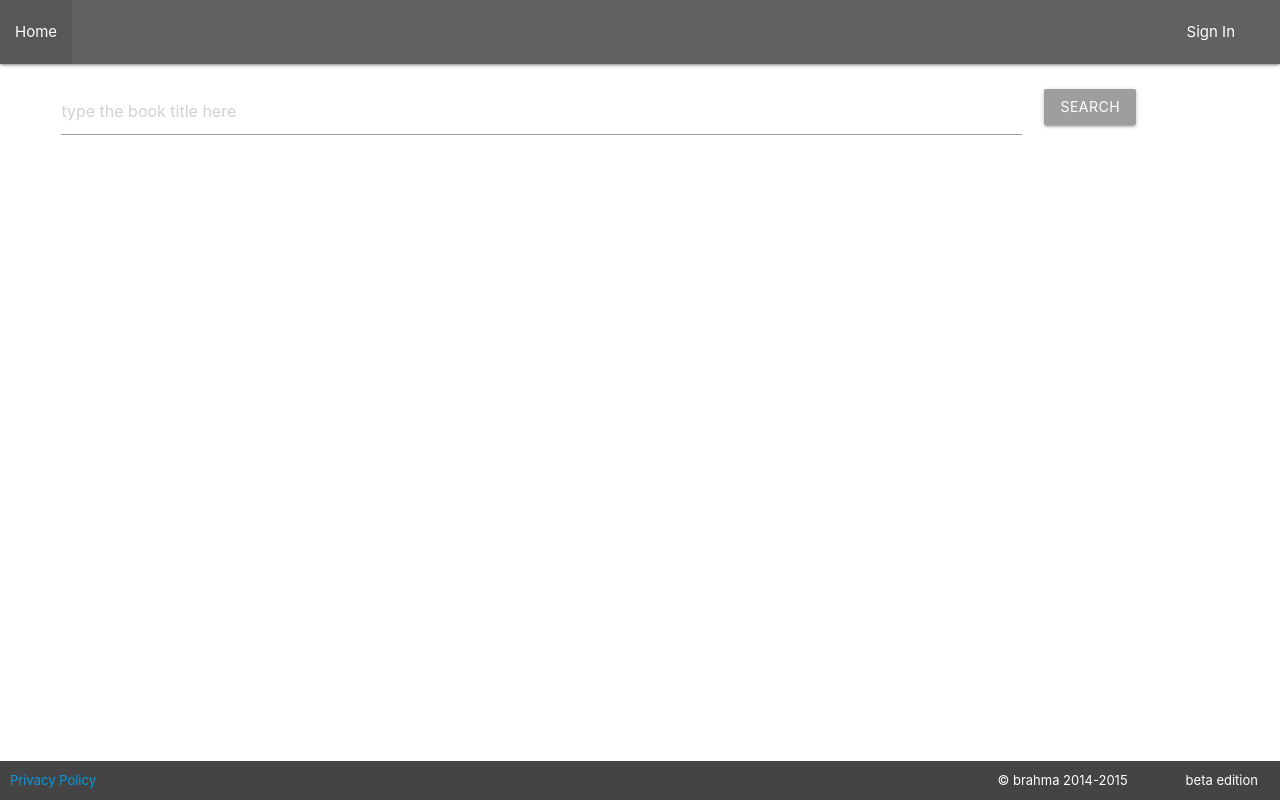
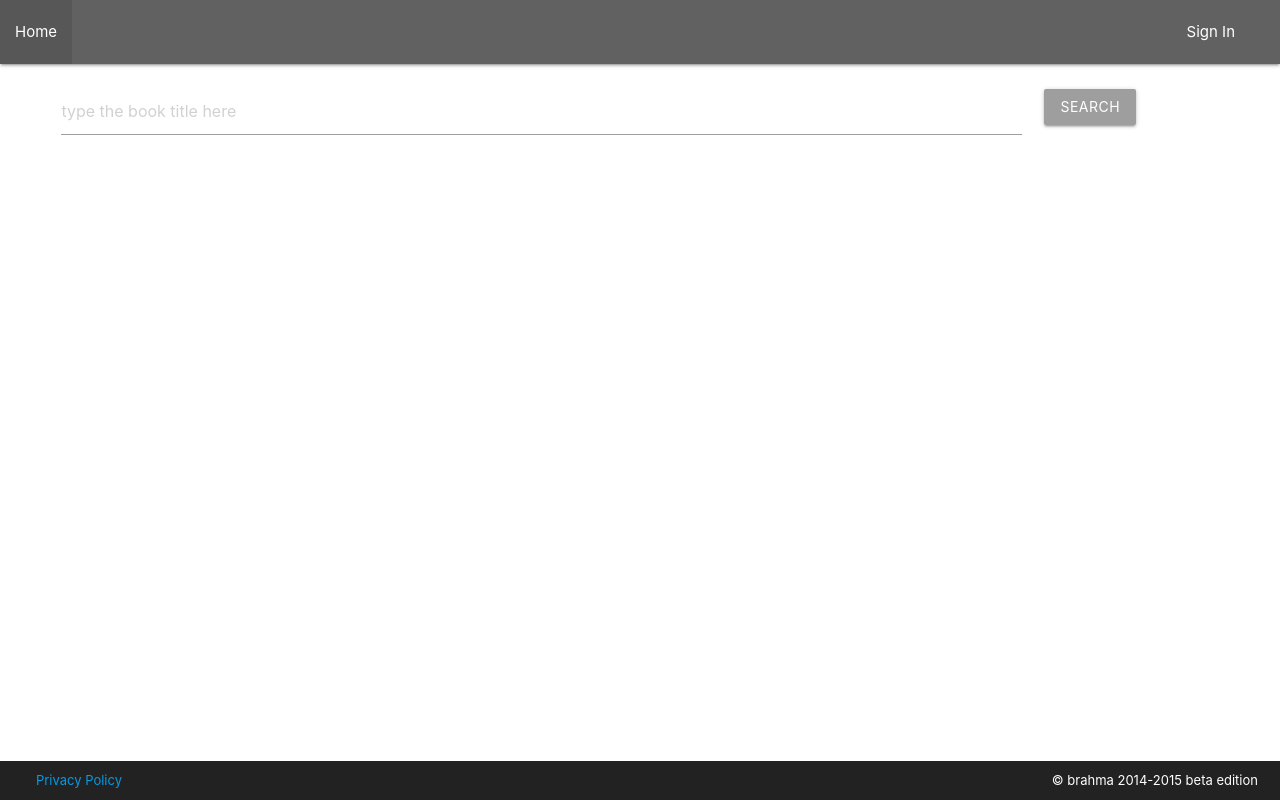
Before and after one commit to tbmc12003/ebooksLibrary, a plain HTML site: page index.html in a window 1280 px wide. Drawn offline with nearby package versions, Linux system fonts and the light colour scheme; some packages are replaced by stand-ins of ours.

Commit message:
copy right text modified

```diff
--- a/core/app.js
+++ b/core/app.js
@@ -2,7 +2,7 @@
 $(document).ready(function(){
     //adds copy right statement
     var copyRightYear =(new Date()).getFullYear();
-    $('.copyRight').html('© brahma 2014-' + copyRightYear);
+    $('.copyRight').html('© brahma 2014-' + copyRightYear + ' beta edition');
 
 });
 
--- a/index.html
+++ b/index.html
@@ -85,8 +85,7 @@
         <div class="foot-bottom">
             <div class="footer-nav">
                 <ul>
-                    <li ><a href="#/Policy" >Privacy Policy</a></li>
-                    <li class="right white-text  pad-right-left">beta edition</li>
+                    <li class="left pad-right-left"><a href="#/Policy" >Privacy Policy</a></li>
                     <li class="right white-text  pad-right-left copyRight">copy right 2015</li>
                 </ul>
             </div>
```
